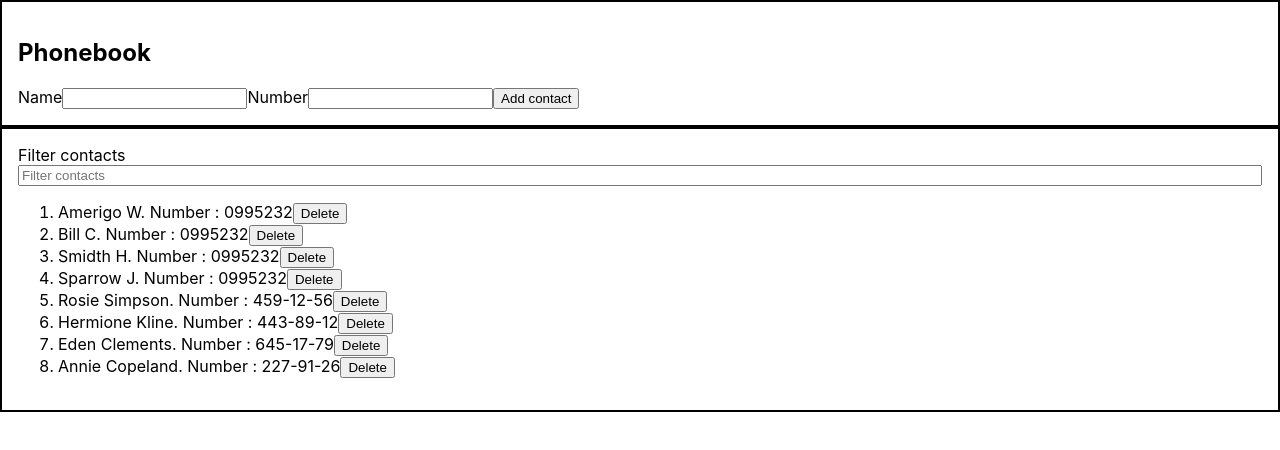
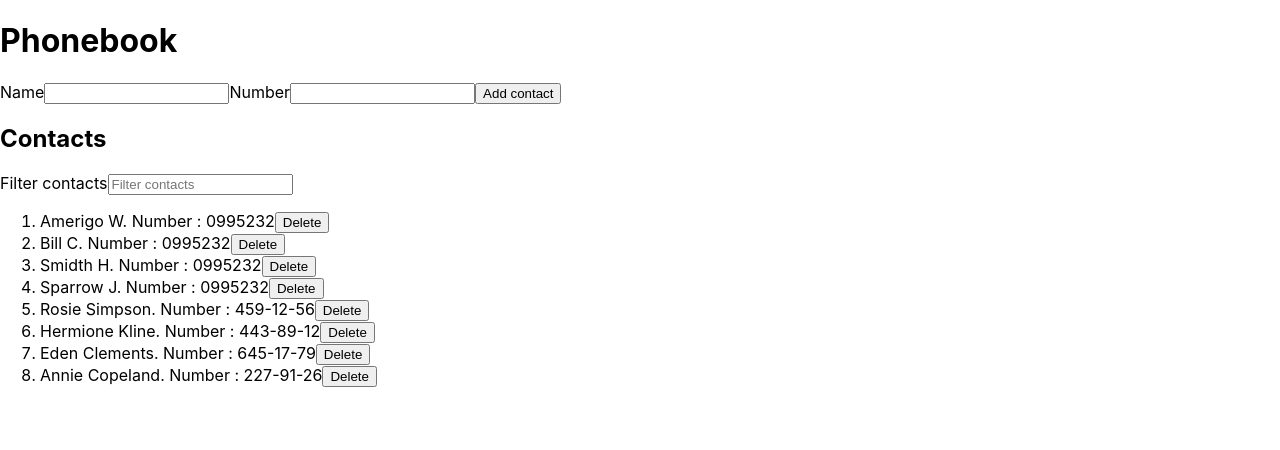
Before and after one commit to TrueMolni/goit-react-hw-02-phonebook, a React (Create React App) app: page / in a window 1280 px wide. Shown: the top 450 px of the page. Built offline with nearby package versions, Linux system fonts and the light colour scheme.

Commit message:
1.0.0
we did it

```diff
--- a/src/components/App.jsx
+++ b/src/components/App.jsx
@@ -1,8 +1,9 @@
 import React, { Component } from 'react';
 import { nanoid } from 'nanoid';
-// import Phonebook from './Phonebook/Phonebook';
-// import Contacts from './Contacts/Contacts';
 import scss from './Phonebook/phonebook.module.scss';
+import ContactsList from './ContactsList/ContactsList';
+import Phonebook from './Phonebook/Phonebook';
+import Filter from './Filter/Filter';
 
 class App extends Component {
   state = {
@@ -17,21 +18,14 @@ class App extends Component {
       { id: nanoid(), name: 'Annie Copeland', number: '227-91-26' },
     ],
     filter: '',
-    name: '',
-    number: '',
   };
 
-  handleChange = ({ target }) => {
-    const { name, value } = target;
-    this.setState({ [name]: value });
-  };
-
-  removeContact(id) {
+  removeContact = id => {
     this.setState(({ contacts }) => {
       const newContacts = contacts.filter(contact => contact.id !== id);
       return { contacts: newContacts };
     });
-  }
+  };
 
   isDublicate(name, number) {
     const dublicateName = name.toLowerCase();
@@ -44,21 +38,23 @@ class App extends Component {
     return Boolean(result);
   }
 
-  addContact = e => {
-    e.preventDefault();
-
-    const { name, number } = this.state;
+  addContact = ({ name, number }) => {
     if (this.isDublicate(name, number)) {
-      return alert(`${name} with number: ${number} is already ixist`);
+      return alert(`${name} with number: ${number} is already exist`);
     }
 
     this.setState(prevState => {
-      const { name, contacts, number } = prevState;
+      const { contacts } = prevState;
 
       const newContact = { id: nanoid(), name, number };
 
-      return { contacts: [newContact, ...contacts], name: '', number: '' };
+      return { contacts: [newContact, ...contacts] };
     });
+    return true;
+  };
+
+  handleFilter = ({ target }) => {
+    this.setState({ filter: target.value });
   };
 
   getFilteredContacts() {
@@ -70,74 +66,30 @@ class App extends Component {
     const result = contacts.filter(({ name, number }) => {
       return (
         name.toLowerCase().includes(normalizedFilter) ||
-        number.toLowerCase().includes(normalizedFilter)
+        number.includes(normalizedFilter)
       );
     });
     return result;
   }
 
   render() {
-    const { name, number } = this.state;
-    const { handleChange, addContact } = this;
+    const { addContact, removeContact, handleFilter } = this;
     const contacts = this.getFilteredContacts();
-
-    const contactsList = contacts.map(({ id, name, number }) => {
-      return (
-        <li key={id}>
-          {name}. Number : {number}
-          <button onClick={() => this.removeContact(id)} type="button">
-            Delete
-          </button>
-        </li>
-      );
-    });
+    const isContacts = Boolean(contacts.length);
 
     return (
-      <>
-        <div className={scss.wrapper}>
-          <h2>Phonebook</h2>
-          <form action="" onSubmit={addContact}>
-            <label>
-              Name
-              <input
-                onChange={handleChange}
-                type="text"
-                name="name"
-                value={name}
-                pattern="^[a-zA-Zа-яА-Я]+(([' -][a-zA-Zа-яА-Я ])?[a-zA-Zа-яА-Я]*)*$"
-                title="Name may contain only letters, apostrophe, dash and spaces. For example Adrian, Jacob Mercer, Charles de Batz de Castelmore d'Artagnan"
-                required
-              />
-            </label>
-            <label>
-              Number
-              <input
-                onChange={handleChange}
-                type="tel"
-                name="number"
-                value={number}
-                pattern="\+?\d{1,4}?[-.\s]?\(?\d{1,3}?\)?[-.\s]?\d{1,4}[-.\s]?\d{1,4}[-.\s]?\d{1,9}"
-                title="Phone number must be digits and can contain spaces, dashes, parentheses and can start with +"
-                required
-              />
-            </label>
-            <button type="submit">Add contact</button>
-          </form>
-        </div>
-        <div className={scss.wrapper}>
-          <label>Filter contacts</label>
-          <input
-            name="filter"
-            onChange={handleChange}
-            placeholder="Filter contacts"
-          />
-          <div>
-            <ol>{contactsList}</ol>
-          </div>
-        </div>
-      </>
+      <div>
+        <h1>Phonebook</h1>
+        <Phonebook onSubmit={addContact} />
+        <h2>Contacts</h2>
+        <Filter handleChange={handleFilter} />
+
+        {isContacts && (
+          <ContactsList contacts={contacts} removeContact={removeContact} />
+        )}
+        {!isContacts && <p>No contacts in phonebook</p>}
+      </div>
     );
   }
 }
-
 export default App;
--- a/src/components/ContactsItem/ContactsItem.jsx
+++ b/src/components/ContactsItem/ContactsItem.jsx
@@ -0,0 +1,22 @@
+import PropTypes from 'prop-types';
+import scss from './contacts-item.module.scss';
+
+const ContactsItem = ({ id, name, number, removeContact }) => {
+  return (
+    <li>
+      {name}. Number : {number}
+      <button onClick={() => removeContact(id)} type="button">
+        Delete
+      </button>
+    </li>
+  );
+};
+
+export default ContactsItem;
+
+ContactsItem.propTypes = {
+  id: PropTypes.string.isRequired,
+  name: PropTypes.string.isRequired,
+  number: PropTypes.string.isRequired,
+  removeContact: PropTypes.func.isRequired,
+};
--- a/src/components/ContactsList/ContactsList.jsx
+++ b/src/components/ContactsList/ContactsList.jsx
@@ -1,19 +1,35 @@
 import PropTypes from 'prop-types';
-// import scss from './contacts.module.scss';
+import scss from './contacts-list.module.scss';
+import ContactsItem from 'components/ContactsItem/ContactsItem';
 
-function Contacts() {
-  return (
-    <div>
-      <ul>
-        <li>Amerigo W</li>
-        <li>Bill C</li>
-        <li>Smidth H</li>
-        <li>Sparrow J</li>
-      </ul>
-    </div>
-  );
-}
+const ContactsList = ({ contacts, removeContact }) => {
+  const myContacts = contacts.map(({ id, name, number }) => {
+    return (
+      <ContactsItem
+        key={id}
+        id={id}
+        name={name}
+        number={number}
+        removeContact={removeContact}
+      />
+    );
+  });
+  return <ol>{myContacts}</ol>;
+};
 
-export default Contacts;
+export default ContactsList;
 
-// Contacts.propTypes = {};
+ContactsList.defaultProps = {
+  contacts: [],
+};
+
+ContactsList.propType = {
+  contacts: PropTypes.arrayOf(
+    PropTypes.shape({
+      id: PropTypes.string.isRequired,
+      name: PropTypes.string.isRequired,
+      number: PropTypes.string.isRequired,
+    }).isRequired
+  ),
+  removeContact: PropTypes.func.isRequired,
+};
--- a/src/components/Filter/Filter.jsx
+++ b/src/components/Filter/Filter.jsx
@@ -0,0 +1,21 @@
+import PropTypes from 'prop-types';
+import scss from './filter.module.scss';
+
+const Filter = ({ handleChange }) => {
+  return (
+    <div>
+      <label>Filter contacts</label>
+      <input
+        name="filter"
+        onChange={handleChange}
+        placeholder="Filter contacts"
+      />
+    </div>
+  );
+};
+
+export default Filter;
+
+Filter.propTypes = {
+  handleChange: PropTypes.func.isRequired,
+};
--- a/src/components/Phonebook/Phonebook.jsx
+++ b/src/components/Phonebook/Phonebook.jsx
@@ -3,27 +3,54 @@ import PropTypes from 'prop-types';
 import scss from './phonebook.module.scss';
 
 class Phonebook extends Component {
-  state = { name: '' };
+  state = { name: '', number: '' };
 
-  handleChange = evt => {
-    this.setState({ name: evt.target.value });
+  handleChange = ({ target }) => {
+    const { name, value } = target;
+    this.setState({ [name]: value });
   };
+
+  reset() {
+    this.setState = { name: '', number: '' };
+  }
+
+  handleSubmit = e => {
+    e.preventDefault();
+    const { onSubmit } = this.props;
+    const result = onSubmit({ ...this.state });
+    if (result) {
+      this.reset();
+    }
+  };
+
   render() {
-    const { name } = this.state;
-    // return <input type="text" value={name} onChange={this.handleChange} />;
+    const { name, number } = this.state;
+    const { handleChange, handleSubmit } = this;
+
     return (
-      <div className={scss.wrapper}>
-        <h2>Phonebook</h2>
-        <form action="">
+      <div>
+        <form onSubmit={handleSubmit}>
           <label>
             Name
             <input
-              onChange={this.handleChange}
+              onChange={handleChange}
               type="text"
               name="name"
               value={name}
               pattern="^[a-zA-Zа-яА-Я]+(([' -][a-zA-Zа-яА-Я ])?[a-zA-Zа-яА-Я]*)*$"
               title="Name may contain only letters, apostrophe, dash and spaces. For example Adrian, Jacob Mercer, Charles de Batz de Castelmore d'Artagnan"
+              required
+            />
+          </label>
+          <label>
+            Number
+            <input
+              onChange={handleChange}
+              type="tel"
+              name="number"
+              value={number}
+              pattern="\+?\d{1,4}?[-.\s]?\(?\d{1,3}?\)?[-.\s]?\d{1,4}[-.\s]?\d{1,4}[-.\s]?\d{1,9}"
+              title="Phone number must be digits and can contain spaces, dashes, parentheses and can start with +"
               required
             />
           </label>
@@ -36,12 +63,6 @@ class Phonebook extends Component {
 
 export default Phonebook;
 
-// Contacts.propTypes = {
-//   contacts: PropTypes.arrayOf(
-//     PropTypes.shape({
-//       id: PropTypes.string.isRequired,
-//       name: PropTypes.string.isRequired,
-//       number: PropTypes.string.isRequired,
-//     }).isRequired
-//   ),
-// };
+Phonebook.propTypes = {
+  onSubmit: PropTypes.func.isRequired,
+};
```
